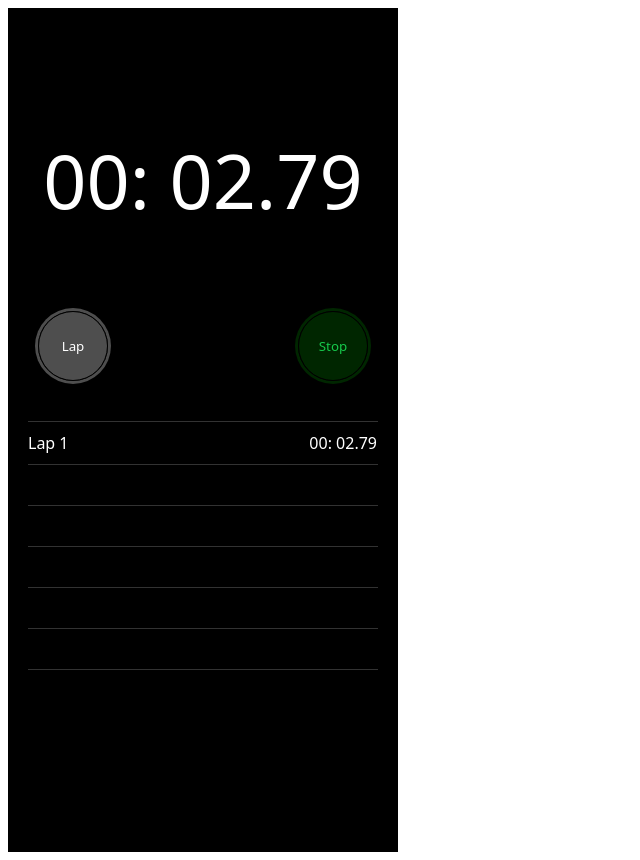
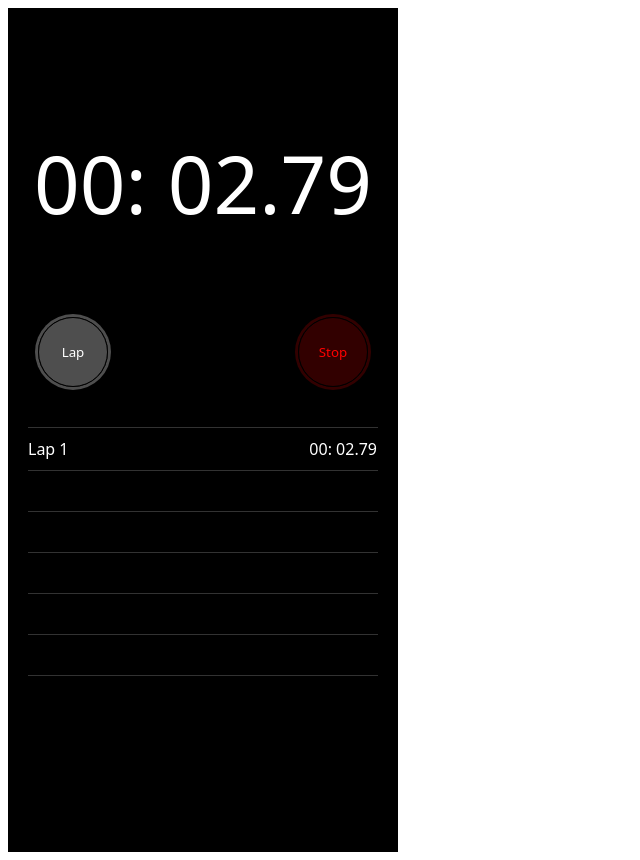
Before and after one commit to AdrianRosAdapt/stopwatch-react, a React (Vite) app in the folder vite-project/: page / in a window 1280 px wide. Both pictures are taken after a click on the button "Start". Shown: the whole page, without its empty margins (0-640 px from the left). Built offline with nearby package versions, Linux system fonts and the light colour scheme.

Commit message:
All func done, partially decomponetized

```diff
--- a/vite-project/src/App.css
+++ b/vite-project/src/App.css
@@ -16,6 +16,7 @@
   margin: 0 30px;
   border-style: none;
   color: white;
+  font-weight: 400;
   border: 1px solid black;
   background: rgba(156, 156, 156, 0.5);
   box-shadow: 0px 0px 0px 3px rgba(156, 156, 156, 0.5);
@@ -29,13 +30,14 @@
   border-style: none;
   color: white;
   border: 1px solid black;
-  background: rgba(36, 36, 36, 1);
-  box-shadow: 0px 0px 0px 3px rgba(156, 156, 156, 0.5);
+  background: rgb(63, 62, 62);
+  box-shadow: 0px 0px 0px 3px rgb(66, 65, 65);
 }
 
 .displayed-time {
-  font-size: 2cm;
+  /* font-size: 2cm; */
   font-variant-numeric: tabular-nums;
+  font-weight: 100;
 }
 
 .start-button {
@@ -50,21 +52,22 @@
   box-shadow: 0px 0px 0px 3px rgba(0, 77, 0, 0.5);
 }
 
-.inactive-start-button {
+.stop-button {
   width: 70px;
   height: 70px;
   border-radius: 50%;
   margin: 0 30px;
   border-style: none;
-  background: rgba(0, 77, 0, 0.5);
+  background: rgb(250, 0, 0, 0.2);
   color: red;
   border: 1px solid black;
-  box-shadow: 0px 0px 0px 3px rgba(0, 77, 0, 0.5);
+  box-shadow: 0px 0px 0px 3px rgba(250, 0, 0, 0.2);
 }
 
 .start-button {
   background: rgba(0, 77, 0, 0.5);
   color: #16c94b;
+  font-weight: 400;
   border: 1px solid black;
   box-shadow: 0px 0px 0px 3px rgba(0, 77, 0, 0.5);
 }
--- a/vite-project/src/App.jsx
+++ b/vite-project/src/App.jsx
@@ -2,6 +2,9 @@ import { useState } from "react";
 import { useEffect } from "react";
 import reactLogo from "./assets/react.svg";
 import "./App.css";
+import Laps from "./components/Laps";
+import Timer from "./components/Timer";
+import { parseTime } from "./utils";
 
 const Stopwatch = () => {
   const [time, setTime] = useState(0);
@@ -9,6 +12,10 @@ const Stopwatch = () => {
   const [lapsArray, setLapsArray] = useState([]);
   const [lapTime, setLapTime] = useState(0);
   const [lapCounter, setLapCounter] = useState(0);
+  const [minMaxlap, setMinMaxLap] = useState({
+    fastestLap: Infinity,
+    slowestLap: -1,
+  });
   // const [lapData, setLapData] = useState({
   //   slowestLap: -1,
   //   fastestLap: Infinity,
@@ -16,23 +23,10 @@ const Stopwatch = () => {
   //   lapNumber: 1,
   //   timeStamp1: 0,
   // });
-  const [minMaxlap, setMinMaxLap] = useState({
-    fastestLap: Infinity,
-    slowestLap: -1,
-  });
 
   function runTimer() {
     setLapTime((prevLapTime) => prevLapTime + 1);
     setTime((prevTime) => prevTime + 1);
-  }
-  function parseTime(centis) {
-    let seconds = Math.floor(centis / 100);
-    let actualSeconds = seconds % 60;
-    let minutes = Math.floor(seconds / 60);
-    let milis = centis % 100;
-    return `${minutes.toString().padStart(2, "0")}: ${actualSeconds
-      .toString()
-      .padStart(2, "0")}.${milis.toString().padStart(2, "0")} `;
   }
 
   function handleStartStopButton() {
@@ -48,40 +42,22 @@ const Stopwatch = () => {
 
   // 1. determine/check the min + max lap (and change if necessary)
   // 2. when rendering, if the current IS the min or max lap, add the class name
-  function getMinMaxLapClassName(lap) {
-    if (lapCounter >= 2) {
-      if (lap.timeStamp === minMaxlap.fastestLap) {
-        return "fastest-lap";
-      } else if (lap.timeStamp === minMaxlap.slowestLap) {
-        return "slowest-lap";
-      }
-    }
-
-    return "";
-  }
 
   function insertRows() {
-    let newLapsArray = [{ lapCounter, timeStamp: lapTime }, ...lapsArray];
-
     // setLapData({
     //   ...lapData,
     //   laps: [...lapData.laps, lapTime],
     //   timeStamp1: lapTime,
     // });
     // console.log(lapData);
-
+    let newLapsArray = [{ lapCounter, timeStamp: lapTime }, ...lapsArray];
     setLapCounter(lapCounter + 1);
-
     let fastest = Math.min(...newLapsArray.map((lap) => lap.timeStamp));
-
     let slowest = Math.max(...newLapsArray.map((lap) => lap.timeStamp));
-
     if (lapCounter >= 2) {
       setMinMaxLap({ slowestLap: slowest, fastestLap: fastest });
     }
-
     setLapsArray([{ lapCounter, timeStamp: lapTime }, ...lapsArray]);
-
     setLapTime(0);
   }
 
@@ -111,13 +87,13 @@ const Stopwatch = () => {
   }, [running]);
 
   const startStopButtonText = !running ? "Start" : "Stop";
-  const lapButtonText = !running ? "Reset" : "Lap";
+  const lapButtonText = time === 0 || running ? "Lap" : "Reset";
 
   return (
     <div className="container">
       <div className="stopwatch">
         <div className="timer-section">
-          <span className="displayed-time">{parseTime(time)}</span>
+          <Timer runningTime={time}></Timer>
         </div>
         <div className="buttons-section">
           <button
@@ -127,57 +103,20 @@ const Stopwatch = () => {
             {lapButtonText}
           </button>
           <button
-            className={running ? "start-button" : "start-button"}
+            className={running ? "stop-button" : "start-button"}
             onClick={handleStartStopButton}
           >
             {startStopButtonText}
           </button>
         </div>
         <div>
-          <div className="laps-section">
-            <table className="table-of-laps" id="laps">
-              <tbody id="table-body">
-                <tr>
-                  {lapCounter > 0 && (
-                    <>
-                      <td>{"Lap " + lapCounter}</td>
-                      <td>{parseTime(lapTime)}</td>
-                    </>
-                  )}
-                </tr>
-                {lapsArray.map((lap) => (
-                  <tr
-                    className={getMinMaxLapClassName(lap)}
-                    key={lap.lapCounter}
-                  >
-                    <td>{"Lap " + lap.lapCounter}</td>
-                    <td>{parseTime(lap.timeStamp)}</td>
-                  </tr>
-                ))}
-                <tr className="initial-table-row">
-                  <td className="initial-table-data"></td>
-                </tr>
-                <tr className="initial-table-row">
-                  <td className="initial-table-data"></td>
-                </tr>
-                <tr className="initial-table-row">
-                  <td className="initial-table-data"></td>
-                </tr>
-                <tr className="initial-table-row">
-                  <td className="initial-table-data"></td>
-                </tr>
-                <tr className="initial-table-row">
-                  <td className="initial-table-data"></td>
-                </tr>
-                <tr className="initial-table-row">
-                  <td className="initial-table-data"></td>
-                </tr>
-                <tr className="initial-table-row">
-                  <td className="initial-table-data"></td>
-                </tr>
-              </tbody>
-            </table>
-          </div>
+          <Laps
+            lapCounter={lapCounter}
+            lapsArray={lapsArray}
+            lapTime={lapTime}
+            fastestL={minMaxlap.fastestLap}
+            slowestL={minMaxlap.slowestLap}
+          ></Laps>
         </div>
       </div>
     </div>
--- /dev/null
+++ b/vite-project/src/components/Laps.jsx
@@ -0,0 +1,61 @@
+import { parseTime } from "../utils";
+
+function Laps(props) {
+  function getMinMaxLapClassName(lap) {
+    if (props.lapCounter >= 2) {
+      if (lap.timeStamp === props.fastestL) {
+        return "fastest-lap";
+      } else if (lap.timeStamp === props.slowestL) {
+        return "slowest-lap";
+      }
+    }
+    return "";
+  }
+  return (
+    <div>
+      <div className="laps-section">
+        <table className="table-of-laps" id="laps">
+          <tbody id="table-body">
+            <tr>
+              {props.lapCounter > 0 && (
+                <>
+                  <td>{"Lap " + props.lapCounter}</td>
+                  <td>{parseTime(props.lapTime)}</td>
+                </>
+              )}
+            </tr>
+            {props.lapsArray.map((lap) => (
+              <tr className={getMinMaxLapClassName(lap)} key={lap.lapCounter}>
+                <td>{"Lap " + lap.lapCounter}</td>
+                <td>{parseTime(lap.timeStamp)}</td>
+              </tr>
+            ))}
+            <tr className="initial-table-row">
+              <td className="initial-table-data"></td>
+            </tr>
+            <tr className="initial-table-row">
+              <td className="initial-table-data"></td>
+            </tr>
+            <tr className="initial-table-row">
+              <td className="initial-table-data"></td>
+            </tr>
+            <tr className="initial-table-row">
+              <td className="initial-table-data"></td>
+            </tr>
+            <tr className="initial-table-row">
+              <td className="initial-table-data"></td>
+            </tr>
+            <tr className="initial-table-row">
+              <td className="initial-table-data"></td>
+            </tr>
+            <tr className="initial-table-row">
+              <td className="initial-table-data"></td>
+            </tr>
+          </tbody>
+        </table>
+      </div>
+    </div>
+  );
+}
+
+export default Laps;
--- /dev/null
+++ b/vite-project/src/components/Timer.jsx
@@ -0,0 +1,7 @@
+import { parseTime } from "../utils";
+
+function Timer(props) {
+  return <span className="displayed-time">{parseTime(props.runningTime)}</span>;
+}
+
+export default Timer;
--- /dev/null
+++ b/vite-project/src/utils.js
@@ -0,0 +1,9 @@
+export function parseTime(centis) {
+  let seconds = Math.floor(centis / 100);
+  let actualSeconds = seconds % 60;
+  let minutes = Math.floor(seconds / 60);
+  let milis = centis % 100;
+  return `${minutes.toString().padStart(2, "0")}: ${actualSeconds
+    .toString()
+    .padStart(2, "0")}.${milis.toString().padStart(2, "0")} `;
+}
```
Also changed, not shown: vite-project/src/components/Buttons.jsx (added, +20 -0 lines).
